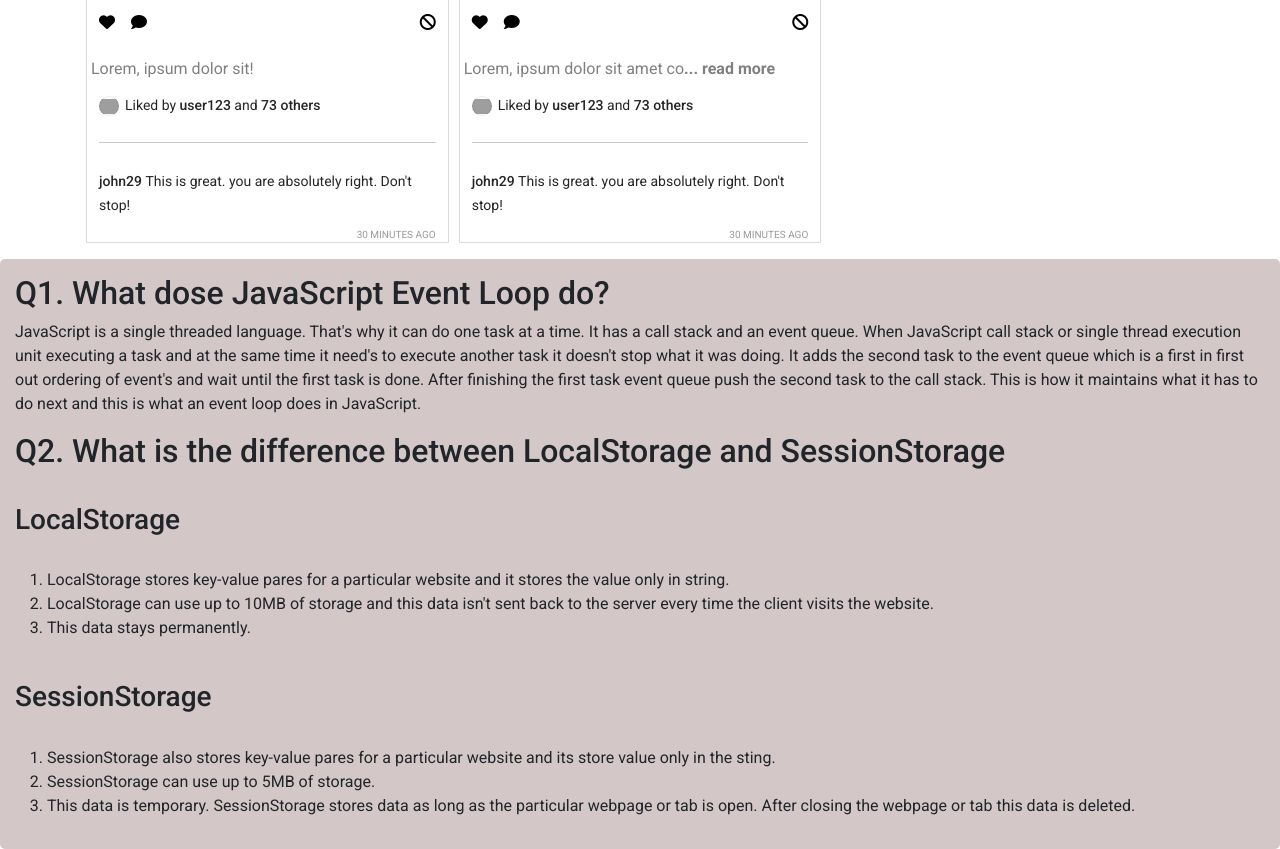
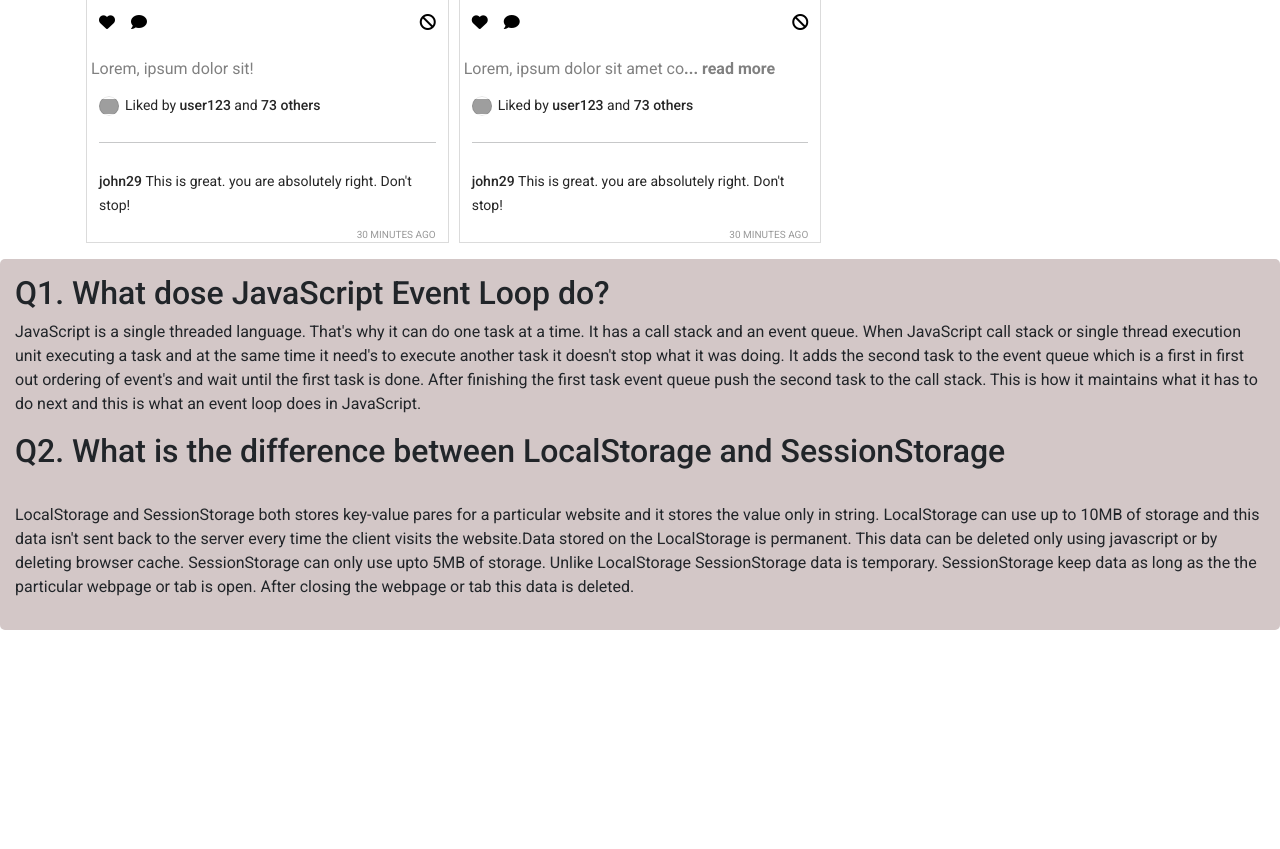
Before and after one commit to Ahamed-JI-Nabil/insta-sohor, a plain HTML site: page index.html in a window 1280 px wide. Shown: the part 1289-2138 px from the top of the page. After the commit the page ends 1919 px from the top, so only its background shows below. Drawn offline with nearby package versions, Linux system fonts and the light colour scheme; grey boxes are pictures that could not be loaded.

Commit message:
question-ans

```diff
--- a/index.html
+++ b/index.html
@@ -89,26 +89,7 @@
 
             <h2>Q2. What is the difference between LocalStorage and SessionStorage</h2>
             <br>
-            <h3>LocalStorage</h3>
-            <ol>
-                <br>
-                <li>LocalStorage stores key-value pares for a particular website and it stores the value only in string.
-                </li>
-                <li>LocalStorage can use up to 10MB of storage and this data isn't sent back to the server every time
-                    the client visits the website.</li>
-                <li>This data stays permanently.</li>
-            </ol>
-            <br>
-            <h3>SessionStorage</h3>
-            <ol>
-                <br>
-                <li>SessionStorage also stores key-value pares for a particular website and its store value only in the
-                    sting.
-                </li>
-                <li> SessionStorage can use up to 5MB of storage.</li>
-                <li>This data is temporary. SessionStorage stores data as long as the particular webpage or tab is open.
-                    After closing the webpage or tab this data is deleted.</li>
-            </ol>
+            <p>LocalStorage and SessionStorage both stores key-value pares for a particular website and it stores the value only in string. LocalStorage can use up to 10MB of storage and this data isn't sent back to the server every time the client visits the website.Data stored on the LocalStorage is permanent. This data can be deleted only using javascript or by deleting browser cache. SessionStorage can only use upto 5MB of storage. Unlike LocalStorage SessionStorage data is temporary. SessionStorage keep data as long as the the particular webpage or tab is open. After closing the webpage or tab this data is deleted.</p>
         </div>
     </section>
     <footer></footer>
```
